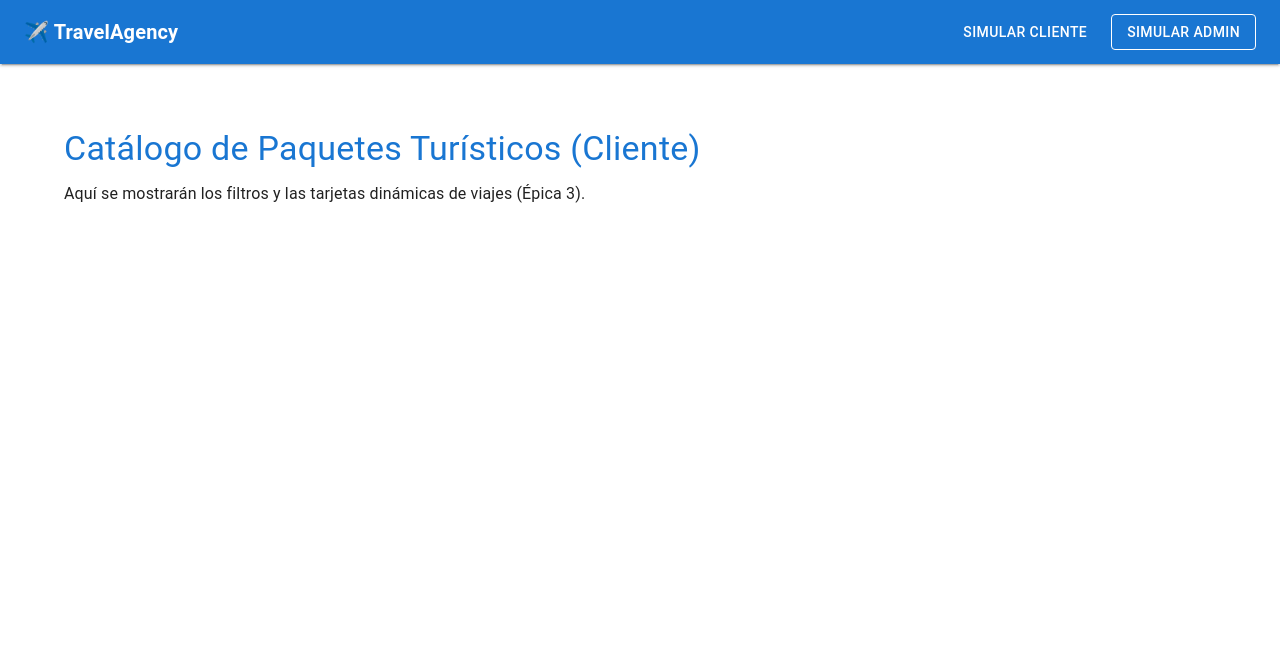
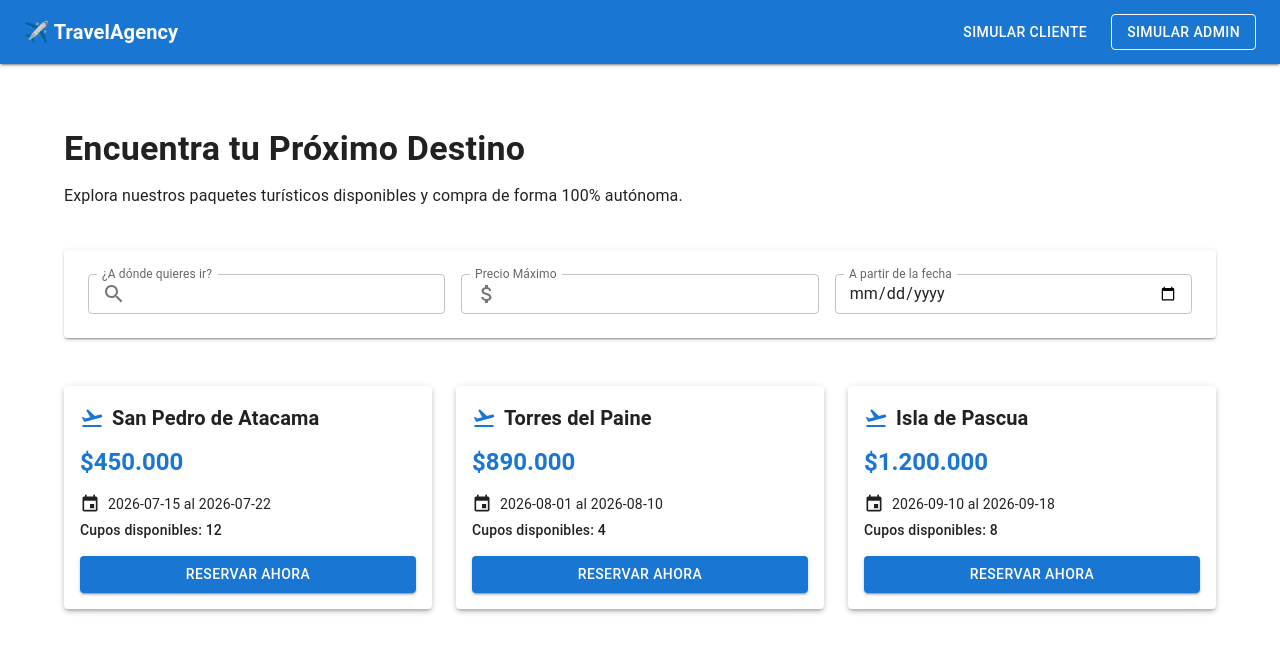
Before and after one commit to Franco-Montenegro/TravelAgency_Frontend_Universidad, a React (Vite) app: page /packages in a window 1280 px wide. Shown: the top 652 px of the page. Built offline with nearby package versions, Linux system fonts and the light colour scheme.

Commit message:
E3 Complete with mock adata

```diff
--- a/src/pages/client/PackageCatalog.tsx
+++ b/src/pages/client/PackageCatalog.tsx
@@ -1,14 +1,202 @@
-import { Typography, Container } from '@mui/material';
+import { useState } from 'react';
+import {
+  Container, Typography, Box, TextField, Card, CardContent,
+  CardActions, Button, Grid, Paper, InputAdornment
+} from '@mui/material';
+import { Search, AttachMoney, FlightTakeoff, Event } from '@mui/icons-material';
+import type { TourPackage } from '../../interfaces/package.interface';
+
+const PACKAGES_CATALOG_MOCK: TourPackage[] = [
+  {
+    id: 1,
+    destination: 'San Pedro de Atacama',
+    price: 450000,
+    availableSlots: 12,
+    startDate: '2026-07-15',
+    endDate: '2026-07-22',
+    status: 'AVAILABLE'
+  },
+  {
+    id: 2,
+    destination: 'Torres del Paine',
+    price: 890000,
+    availableSlots: 4,
+    startDate: '2026-08-01',
+    endDate: '2026-08-10',
+    status: 'AVAILABLE'
+  },
+  {
+    id: 3,
+    destination: 'Isla de Pascua',
+    price: 1200000,
+    availableSlots: 8,
+    startDate: '2026-09-10',
+    endDate: '2026-09-18',
+    status: 'AVAILABLE'
+  },
+  {
+    id: 4,
+    destination: 'San Pedro de Atacama (Express)',
+    price: 250000,
+    availableSlots: 0,
+    startDate: '2026-07-18',
+    endDate: '2026-07-21',
+    status: 'SOLD_OUT'
+  }
+];
 
 export default function PackageCatalog() {
+  const [searchDestination, setSearchDestination] = useState('');
+  const [maxPrice, setMaxPrice] = useState<number | ''>('');
+  const [filterDate, setFilterDate] = useState('');
+
+  const filteredPackages = PACKAGES_CATALOG_MOCK.filter((pkg) => {
+    if (pkg.status !== 'AVAILABLE') return false;
+
+    const matchesDestination = pkg.destination.toLowerCase().includes(searchDestination.toLowerCase());
+    const matchesPrice = maxPrice === '' || pkg.price <= maxPrice;
+    const matchesDate = !filterDate || pkg.startDate >= filterDate;
+
+    return matchesDestination && matchesPrice && matchesDate;
+  });
+
   return (
-    <Container style={{ marginTop: '2rem' }}>
-      <Typography variant="h4" color="primary" gutterBottom>
-        Catálogo de Paquetes Turísticos (Cliente)
+    <Container maxWidth="lg" sx={{ marginTop: '2rem' }}>
+      <Typography
+        variant="h4"
+        component="h1"
+        gutterBottom
+        color="text.primary"
+        sx={{ fontWeight: 'bold' }}
+      >
+        Encuentra tu Próximo Destino
       </Typography>
-      <Typography variant="body1">
-        Aquí se mostrarán los filtros y las tarjetas dinámicas de viajes (Épica 3).
+
+      <Typography
+        variant="subtitle1"
+        color="text.secondary"
+        sx={{ marginBottom: '2.5rem' }}
+      >
+        Explora nuestros paquetes turísticos disponibles y compra de forma 100% autónoma.
       </Typography>
+
+      <Paper elevation={2} sx={{ padding: '1.5rem', marginBottom: '3rem', backgroundColor: '#fff' }}>
+        <Grid
+          container
+          spacing={2}
+          sx={{ alignItems: 'center' }}
+        >
+          <Grid size={{ xs: 12, md: 4 }}>
+            <TextField
+              label="¿A dónde quieres ir?"
+              fullWidth
+              variant="outlined"
+              size="small"
+              value={searchDestination}
+              onChange={(e) => setSearchDestination(e.target.value)}
+              slotProps={{
+                input: {
+                  startAdornment: (
+                    <InputAdornment position="start">
+                      <Search color="action" />
+                    </InputAdornment>
+                  ),
+                },
+              }}
+            />
+          </Grid>
+          <Grid size={{ xs: 12, md: 4 }}>
+            <TextField
+              label="Precio Máximo"
+              type="number"
+              fullWidth
+              variant="outlined"
+              size="small"
+              value={maxPrice}
+              onChange={(e) => setFormDataPrice(e.target.value)}
+              slotProps={{
+                input: {
+                  startAdornment: (
+                    <InputAdornment position="start">
+                      <AttachMoney color="action" />
+                    </InputAdornment>
+                  ),
+                },
+              }}
+            />
+          </Grid>
+          <Grid size={{ xs: 12, md: 4 }}>
+            <TextField
+              label="A partir de la fecha"
+              type="date"
+              fullWidth
+              variant="outlined"
+              size="small"
+              value={filterDate}
+              onChange={(e) => setFilterDate(e.target.value)}
+              slotProps={{
+                inputLabel: { shrink: true }
+              }}
+            />
+          </Grid>
+        </Grid>
+      </Paper>
+
+      {filteredPackages.length === 0 ? (
+        <Box sx={{ textAlign: 'center', marginTop: '4rem', color: 'text.secondary' }}>
+          <Typography variant="h6">No se encontraron viajes disponibles con los filtros aplicados.</Typography>
+        </Box>
+      ) : (
+        <Grid container spacing={3}>
+          {filteredPackages.map((pkg) => (
+            <Grid size={{ xs: 12, sm: 6, md: 4 }} key={pkg.id}>
+              <Card elevation={3} sx={{ height: '100%', display: 'flex', flexDirection: 'column', justifyContent: 'space-between' }}>
+                <CardContent sx={{ flexGrow: 1 }}>
+                  <Box sx={{ display: 'flex', alignItems: 'center', gap: 1, marginBottom: 1.5 }}>
+                    <FlightTakeoff color="primary" />
+                    <Typography variant="h6" component="h2" sx={{ fontWeight: 'bold' }}>
+                      {pkg.destination}
+                    </Typography>
+                  </Box>
+
+                  <Typography variant="h5" color="primary" sx={{ fontWeight: 'bold', marginY: 1.5 }}>
+                    ${pkg.price.toLocaleString('es-CL')}
+                  </Typography>
+
+                  <Box sx={{ display: 'flex', flexDirection: 'column', gap: 0.8, marginTop: 2 }}>
+                    <Typography variant="body2" color="text.secondary" sx={{ display: 'flex', alignItems: 'center', gap: 1 }}>
+                      <Event fontSize="small" />
+                      {pkg.startDate} al {pkg.endDate}
+                    </Typography>
+                    <Typography variant="body2" color={pkg.availableSlots <= 5 ? 'error.main' : 'text.secondary'} sx={{ fontWeight: 'medium' }}>
+                      Cupos disponibles: {pkg.availableSlots}
+                    </Typography>
+                  </Box>
+                </CardContent>
+
+                <CardActions sx={{ padding: '1rem', paddingTop: 0 }}>
+                  <Button
+                    variant="contained"
+                    color="primary"
+                    fullWidth
+                    onClick={() => console.log(`[Mingeso-Cliente] Redirigiendo a reserva del paquete: ${pkg.id}`)}
+                  >
+                    Reservar Ahora
+                  </Button>
+                </CardActions>
+              </Card>
+            </Grid>
+          ))}
+        </Grid>
+      )}
     </Container>
   );
+
+  function setFormDataPrice(value: string) {
+    if (value === '') {
+      setMaxPrice('');
+    } else {
+      setMaxPrice(Number(value));
+    }
+  }
 }
```
